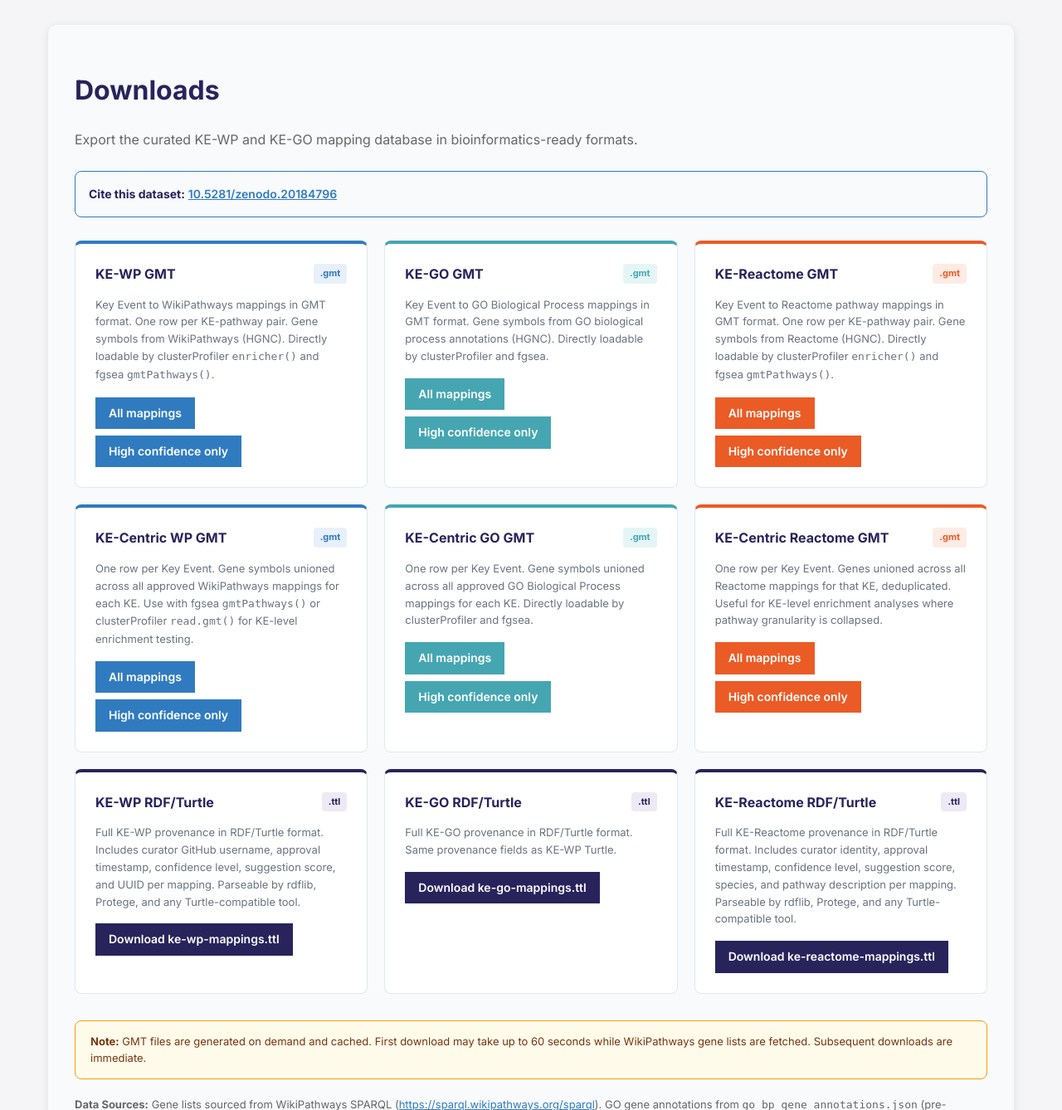
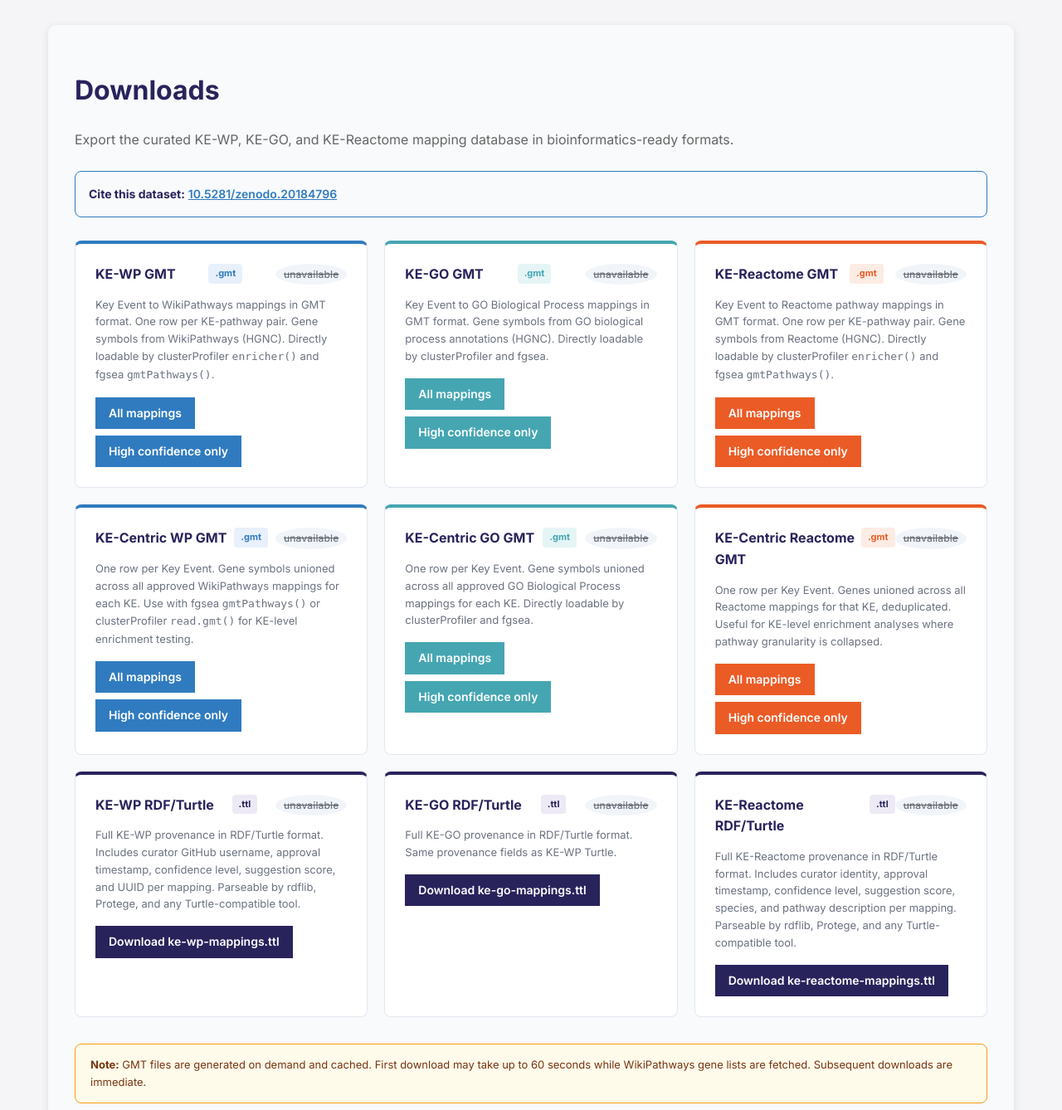
Before and after one commit to marvinm2/KE-WP-mapping, a Flask app: page /downloads in a window 1280 px wide. Shown: the part 56-1394 px from the top of the page at 83% size. Run offline with Flask 3, Linux system fonts and the light colour scheme; parts of the project's set-up code (start-up, migrations or seed data) failed here and were passed over; some libraries are stand-ins or nearby versions.

Commit message:
feat(35-03): per-card source-version badges on Downloads page (VER-04)
- Add version_pill() Jinja2 macro to downloads.html
- Apply badge to all 9 download cards: WP cards -> wikipathways,
  GO cards -> gene_ontology, Reactome cards -> reactome
- Unavailable case renders muted pill with tooltip, never blocks card
- Badges sourced from live_versions context var (inject_source_versions)

```diff
--- a/templates/downloads.html
+++ b/templates/downloads.html
@@ -11,9 +11,21 @@
 </head>
 <body>
 {% include 'components/navigation.html' %}
+
+{# Macro: render a source-version accent-pill badge for a given live_versions key #}
+{% macro version_pill(resource_key) %}
+    {%- set _lv = live_versions or {} -%}
+    {%- set _rv = _lv.get(resource_key, {}) -%}
+    {%- if _rv.get('unavailable') -%}
+        <span class="version-badge version-badge--unavailable" title="Could not reach upstream source">unavailable</span>
+    {%- else -%}
+        <span class="version-badge">{{ _rv.get('version', '—') }}</span>
+    {%- endif -%}
+{% endmacro %}
+
 <div class="container">
     <h1>Downloads</h1>
-    <p class="text-muted" style="margin-bottom:24px;">Export the curated KE-WP and KE-GO mapping database in bioinformatics-ready formats.</p>
+    <p class="text-muted" style="margin-bottom:24px;">Export the curated KE-WP, KE-GO, and KE-Reactome mapping database in bioinformatics-ready formats.</p>
 
     {% if zenodo_meta and zenodo_meta.doi %}
     <div class="info-banner">
@@ -30,6 +42,7 @@
             <div class="download-card__header">
                 <h2 class="download-card__title">KE-WP GMT</h2>
                 <span class="download-card__badge download-card__badge--blue">.gmt</span>
+                {{ version_pill('wikipathways') }}
             </div>
             <p class="download-card__desc">
                 Key Event to WikiPathways mappings in GMT format. One row per KE-pathway pair.
@@ -47,6 +60,7 @@
             <div class="download-card__header">
                 <h2 class="download-card__title">KE-GO GMT</h2>
                 <span class="download-card__badge download-card__badge--teal">.gmt</span>
+                {{ version_pill('gene_ontology') }}
             </div>
             <p class="download-card__desc">
                 Key Event to GO Biological Process mappings in GMT format. Gene symbols from
@@ -64,6 +78,7 @@
             <div class="download-card__header">
                 <h2 class="download-card__title">KE-Reactome GMT</h2>
                 <span class="download-card__badge download-card__badge--orange">.gmt</span>
+                {{ version_pill('reactome') }}
             </div>
             <p class="download-card__desc">
                 Key Event to Reactome pathway mappings in GMT format. One row per KE-pathway pair.
@@ -81,6 +96,7 @@
             <div class="download-card__header">
                 <h2 class="download-card__title">KE-Centric WP GMT</h2>
                 <span class="download-card__badge download-card__badge--blue">.gmt</span>
+                {{ version_pill('wikipathways') }}
             </div>
             <p class="download-card__desc">
                 One row per Key Event. Gene symbols unioned across all approved WikiPathways
@@ -98,6 +114,7 @@
             <div class="download-card__header">
                 <h2 class="download-card__title">KE-Centric GO GMT</h2>
                 <span class="download-card__badge download-card__badge--teal">.gmt</span>
+                {{ version_pill('gene_ontology') }}
             </div>
             <p class="download-card__desc">
                 One row per Key Event. Gene symbols unioned across all approved GO Biological Process
@@ -114,6 +131,7 @@
             <div class="download-card__header">
                 <h2 class="download-card__title">KE-Centric Reactome GMT</h2>
                 <span class="download-card__badge download-card__badge--orange">.gmt</span>
+                {{ version_pill('reactome') }}
             </div>
             <p class="download-card__desc">
                 One row per Key Event. Genes unioned across all Reactome mappings for that KE,
@@ -131,6 +149,7 @@
             <div class="download-card__header">
                 <h2 class="download-card__title">KE-WP RDF/Turtle</h2>
                 <span class="download-card__badge download-card__badge--dark">.ttl</span>
+                {{ version_pill('wikipathways') }}
             </div>
             <p class="download-card__desc">
                 Full KE-WP provenance in RDF/Turtle format. Includes curator GitHub username,
@@ -147,6 +166,7 @@
             <div class="download-card__header">
                 <h2 class="download-card__title">KE-GO RDF/Turtle</h2>
                 <span class="download-card__badge download-card__badge--dark">.ttl</span>
+                {{ version_pill('gene_ontology') }}
             </div>
             <p class="download-card__desc">
                 Full KE-GO provenance in RDF/Turtle format. Same provenance fields as KE-WP
@@ -162,6 +182,7 @@
             <div class="download-card__header">
                 <h2 class="download-card__title">KE-Reactome RDF/Turtle</h2>
                 <span class="download-card__badge download-card__badge--dark">.ttl</span>
+                {{ version_pill('reactome') }}
             </div>
             <p class="download-card__desc">
                 Full KE-Reactome provenance in RDF/Turtle format. Includes curator identity,
```
